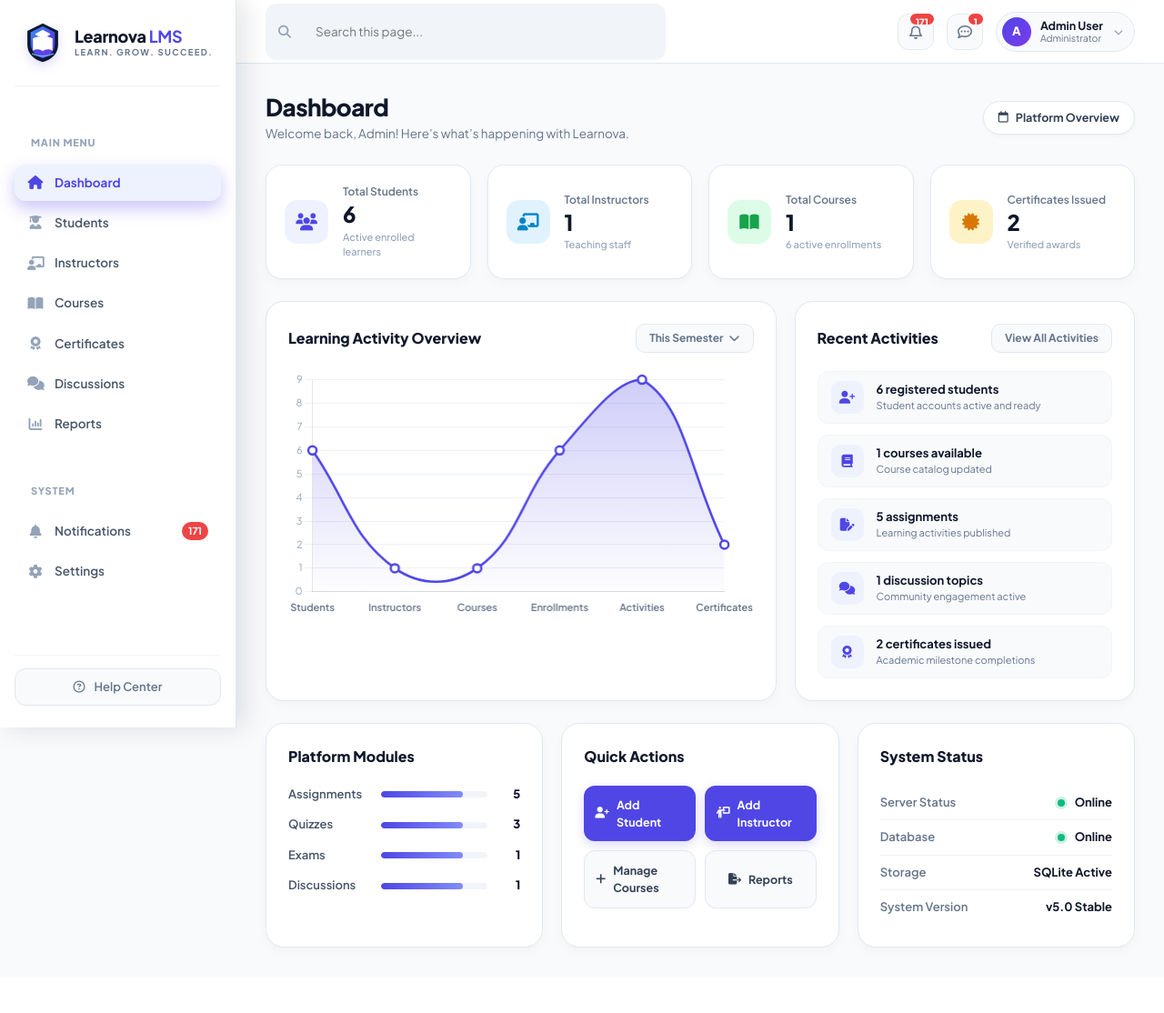
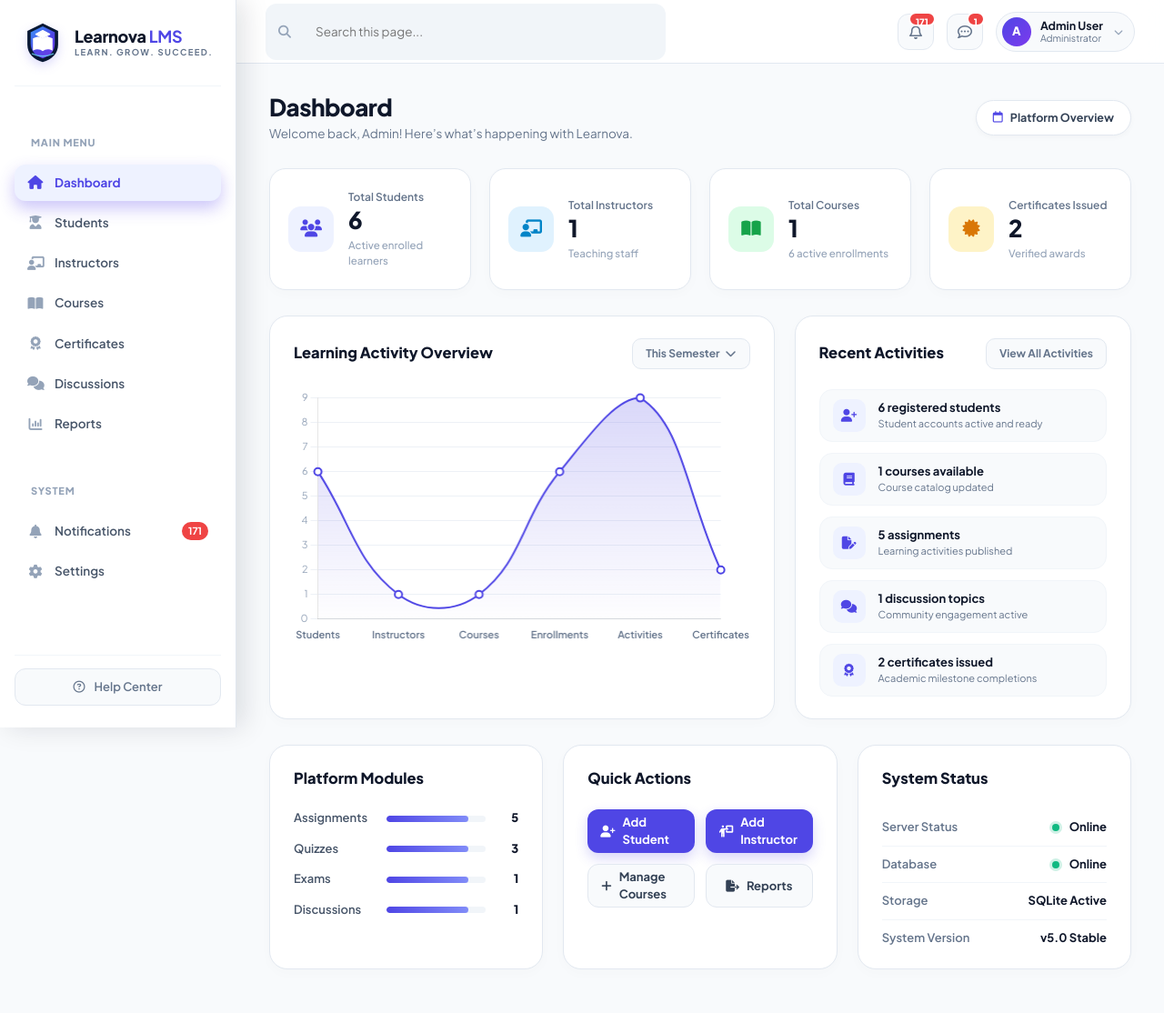
Before and after one commit to sanad-shat/Learnova-LMS-Platform, a Flask app: page /admin/ in a window 1280 px wide. Shown: the whole page at 91% size. Before the commit the page ends 1042 px from the top, so only its background shows below. Run offline with Flask 3, Linux system fonts and the light colour scheme; data comes from the database, SQL or seed files in the repository.

Commit message:
Update dashboard.html

```diff
--- a/ecms/app/templates/admin/dashboard.html
+++ b/ecms/app/templates/admin/dashboard.html
@@ -8,17 +8,18 @@
 <link href="https://fonts.googleapis.com/css2?family=Plus+Jakarta+Sans:wght@400;500;600;700;800&display=swap" rel="stylesheet">
 
 <style>
-  /* Override parent legacy CSS */
-  .admin-main, .admin-content, main {
+  .admin-main, .admin-content, main.content {
     background-color: #f8fafc !important;
+    padding: 32px 36px 48px !important;
     font-family: 'Plus Jakarta Sans', system-ui, sans-serif !important;
   }
 
+  /* Header Section */
   .page-title-row {
     display: flex !important;
     justify-content: space-between !important;
     align-items: center !important;
-    margin-bottom: 24px !important;
+    margin-bottom: 28px !important;
   }
 
   .page-title-row h1 {
@@ -41,43 +42,47 @@
     gap: 8px !important;
     background: #ffffff !important;
     border: 1px solid #e2e8f0 !important;
-    padding: 8px 16px !important;
+    padding: 9px 18px !important;
     border-radius: 99px !important;
     font-size: 12.5px !important;
     font-weight: 700 !important;
     color: #334155 !important;
-    box-shadow: 0 2px 4px rgba(15, 23, 42, 0.03) !important;
+    box-shadow: 0 2px 6px rgba(15, 23, 42, 0.03) !important;
   }
 
-  /* Metric Cards Overhaul */
+  .date-chip i {
+    color: #4f46e5 !important;
+  }
+
+  /* KPI Grid */
   .stats-grid {
     display: grid !important;
     grid-template-columns: repeat(4, 1fr) !important;
-    gap: 18px !important;
-    margin-bottom: 24px !important;
+    gap: 20px !important;
+    margin-bottom: 28px !important;
   }
 
   .metric-card {
     background: #ffffff !important;
     border: 1px solid #e2e8f0 !important;
     border-radius: 18px !important;
-    padding: 20px !important;
-    box-shadow: 0 4px 12px rgba(15, 23, 42, 0.03) !important;
+    padding: 22px 20px !important;
+    box-shadow: 0 4px 14px rgba(15, 23, 42, 0.02) !important;
     display: flex !important;
     align-items: center !important;
     gap: 16px !important;
-    transition: transform 0.2s ease, box-shadow 0.2s ease !important;
+    transition: all 0.25s ease !important;
   }
 
   .metric-card:hover {
     transform: translateY(-2px) !important;
-    box-shadow: 0 10px 22px rgba(79, 70, 229, 0.08) !important;
+    box-shadow: 0 10px 24px rgba(79, 70, 229, 0.08) !important;
     border-color: #cbd5e1 !important;
   }
 
   .metric-icon {
-    width: 48px !important;
-    height: 48px !important;
+    width: 50px !important;
+    height: 50px !important;
     border-radius: 14px !important;
     display: flex !important;
     align-items: center !important;
@@ -101,7 +106,7 @@
 
   .metric-card strong {
     display: block !important;
-    font-size: 24px !important;
+    font-size: 26px !important;
     font-weight: 800 !important;
     color: #0f172a !important;
     line-height: 1.1 !important;
@@ -110,37 +115,37 @@
   .metric-card em {
     display: block !important;
     font-style: normal !important;
-    font-size: 11px !important;
+    font-size: 11.5px !important;
     color: #94a3b8 !important;
     margin-top: 4px !important;
     font-weight: 500 !important;
   }
 
-  /* Panels */
+  /* Panels Layout */
   .dashboard-grid {
     display: grid !important;
     grid-template-columns: 1.8fr 1.2fr !important;
-    gap: 20px !important;
-    margin-bottom: 24px !important;
+    gap: 22px !important;
+    margin-bottom: 28px !important;
   }
 
   .panel {
     background: #ffffff !important;
     border: 1px solid #e2e8f0 !important;
     border-radius: 20px !important;
-    padding: 24px !important;
-    box-shadow: 0 4px 12px rgba(15, 23, 42, 0.03) !important;
+    padding: 24px 26px !important;
+    box-shadow: 0 4px 14px rgba(15, 23, 42, 0.02) !important;
   }
 
   .panel-head {
     display: flex !important;
     justify-content: space-between !important;
     align-items: center !important;
-    margin-bottom: 20px !important;
+    margin-bottom: 22px !important;
   }
 
   .panel-head h2 {
-    font-size: 16px !important;
+    font-size: 16.5px !important;
     font-weight: 800 !important;
     color: #0f172a !important;
     margin: 0 !important;
@@ -149,7 +154,7 @@
   .panel-head button, .panel-head a {
     background: #f8fafc !important;
     border: 1px solid #e2e8f0 !important;
-    padding: 6px 14px !important;
+    padding: 7px 14px !important;
     border-radius: 10px !important;
     font-size: 12px !important;
     font-weight: 700 !important;
@@ -158,11 +163,19 @@
     display: inline-flex !important;
     align-items: center !important;
     gap: 6px !important;
+    transition: all 0.2s ease !important;
+  }
+
+  .panel-head button:hover, .panel-head a:hover {
+    color: #4f46e5 !important;
+    border-color: #cbd5e1 !important;
+    background: #ffffff !important;
   }
 
   .chart-wrap {
-    height: 270px !important;
+    height: 280px !important;
     position: relative !important;
+    width: 100% !important;
   }
 
   /* Activities */
@@ -177,9 +190,16 @@
     align-items: center !important;
     gap: 14px !important;
     padding: 10px 14px !important;
-    border-radius: 12px !important;
+    border-radius: 14px !important;
     background: #f8fafc !important;
     border: 1px solid #f1f5f9 !important;
+    transition: all 0.2s ease !important;
+  }
+
+  .activity-item:hover {
+    background: #ffffff !important;
+    border-color: #cbd5e1 !important;
+    transform: translateX(3px) !important;
   }
 
   .activity-dot {
@@ -208,17 +228,18 @@
     color: #64748b !important;
   }
 
-  /* Bottom 3 Columns */
+  /* Bottom Three Grids */
   .three-grid {
     display: grid !important;
     grid-template-columns: repeat(3, 1fr) !important;
-    gap: 20px !important;
+    gap: 22px !important;
   }
 
   .mini-list {
     display: flex !important;
     flex-direction: column !important;
     gap: 14px !important;
+    margin-top: 4px !important;
   }
 
   .mini-row {
@@ -257,10 +278,12 @@
     color: #0f172a !important;
   }
 
+  /* Quick Actions (Uniform 2x2 Grid) */
   .course-actions {
     display: grid !important;
     grid-template-columns: 1fr 1fr !important;
-    gap: 10px !important;
+    gap: 12px !important;
+    margin-top: 6px !important;
   }
 
   .course-actions a {
@@ -268,23 +291,25 @@
     align-items: center !important;
     justify-content: center !important;
     gap: 8px !important;
-    padding: 12px !important;
+    height: 48px !important;
+    padding: 0 14px !important;
     border-radius: 12px !important;
-    font-size: 12.5px !important;
+    font-size: 13px !important;
     font-weight: 700 !important;
     text-decoration: none !important;
-    transition: all 0.2s ease !important;
+    transition: all 0.25s ease !important;
   }
 
   .course-actions .primary-btn {
     background: #4f46e5 !important;
     color: #ffffff !important;
-    box-shadow: 0 4px 12px rgba(79, 70, 229, 0.2) !important;
+    box-shadow: 0 6px 14px rgba(79, 70, 229, 0.22) !important;
   }
 
   .course-actions .primary-btn:hover {
     background: #4338ca !important;
     transform: translateY(-2px) !important;
+    box-shadow: 0 8px 18px rgba(79, 70, 229, 0.32) !important;
   }
 
   .course-actions .secondary-btn {
@@ -297,19 +322,22 @@
     background: #ffffff !important;
     color: #4f46e5 !important;
     border-color: #cbd5e1 !important;
+    transform: translateY(-2px) !important;
   }
 
+  /* System Status Rows */
   .status-row {
     display: flex !important;
     justify-content: space-between !important;
     align-items: center !important;
-    padding: 9px 0 !important;
+    padding: 10px 0 !important;
     border-bottom: 1px solid #f1f5f9 !important;
     font-size: 13px !important;
   }
 
   .status-row:last-child {
     border-bottom: none !important;
+    padding-bottom: 0 !important;
   }
 
   .status-row span {
@@ -332,6 +360,18 @@
     background: #10b981 !important;
     box-shadow: 0 0 0 3px rgba(16, 185, 129, 0.2) !important;
     display: inline-block !important;
+  }
+
+  @media (max-width: 1200px) {
+    .stats-grid { grid-template-columns: repeat(2, 1fr) !important; }
+    .three-grid { grid-template-columns: 1fr !important; }
+    .dashboard-grid { grid-template-columns: 1fr !important; }
+  }
+
+  @media (max-width: 640px) {
+    .stats-grid { grid-template-columns: 1fr !important; }
+    .page-title-row { flex-direction: column !important; align-items: flex-start !important; gap: 12px !important; }
+    .course-actions { grid-template-columns: 1fr !important; }
   }
 </style>
 {% endblock %}
@@ -442,6 +482,7 @@
 </section>
 
 <section class="three-grid">
+  <!-- Modules -->
   <article class="panel">
     <div class="panel-head">
       <h2>Platform Modules</h2>
@@ -470,6 +511,7 @@
     </div>
   </article>
 
+  <!-- Quick Actions 2x2 -->
   <article class="panel">
     <div class="panel-head">
       <h2>Quick Actions</h2>
@@ -490,6 +532,7 @@
     </div>
   </article>
 
+  <!-- System Health -->
   <article class="panel">
     <div class="panel-head">
       <h2>System Status</h2>
@@ -518,9 +561,11 @@
 <script>
   document.addEventListener('DOMContentLoaded', function () {
     const ctx = document.getElementById('overviewChart').getContext('2d');
-    const gradient = ctx.createLinearGradient(0, 0, 0, 240);
-    gradient.addColorStop(0, 'rgba(79, 70, 229, 0.28)');
-    gradient.addColorStop(1, 'rgba(79, 70, 229, 0.01)');
+
+    // Smooth modern gradient
+    const gradient = ctx.createLinearGradient(0, 0, 0, 260);
+    gradient.addColorStop(0, 'rgba(79, 70, 229, 0.22)');
+    gradient.addColorStop(1, 'rgba(79, 70, 229, 0.00)');
 
     new Chart(ctx, {
       type: 'line',
@@ -536,32 +581,47 @@
             {{ stats.certificates }}
           ],
           borderColor: '#4f46e5',
-          borderWidth: 2.5,
+          borderWidth: 2,
           backgroundColor: gradient,
           fill: true,
           tension: 0.42,
           pointBackgroundColor: '#ffffff',
           pointBorderColor: '#4f46e5',
-          pointBorderWidth: 2.5,
-          pointRadius: 4.5,
-          pointHoverRadius: 6.5
+          pointBorderWidth: 2,
+          pointRadius: 4,
+          pointHoverRadius: 6
         }]
       },
       options: {
         responsive: true,
         maintainAspectRatio: false,
         plugins: {
-          legend: { display: false }
+          legend: { display: false },
+          tooltip: {
+            backgroundColor: '#0f172a',
+            padding: 10,
+            cornerRadius: 10,
+            displayColors: false,
+            titleFont: { family: "'Plus Jakarta Sans', sans-serif", size: 12, weight: 'bold' },
+            bodyFont: { family: "'Plus Jakarta Sans', sans-serif", size: 12 }
+          }
         },
         scales: {
           x: {
             grid: { display: false },
-            ticks: { color: '#64748b', font: { family: "'Plus Jakarta Sans', sans-serif", size: 11, weight: '600' } }
+            ticks: {
+              color: '#64748b',
+              font: { family: "'Plus Jakarta Sans', sans-serif", size: 11, weight: '600' }
+            }
           },
           y: {
             beginAtZero: true,
             grid: { color: 'rgba(226, 232, 240, 0.6)' },
-            ticks: { color: '#94a3b8', font: { family: "'Plus Jakarta Sans', sans-serif", size: 11 }, precision: 0 }
+            ticks: {
+              color: '#94a3b8',
+              font: { family: "'Plus Jakarta Sans', sans-serif", size: 11 },
+              precision: 0
+            }
           }
         }
       }
```
